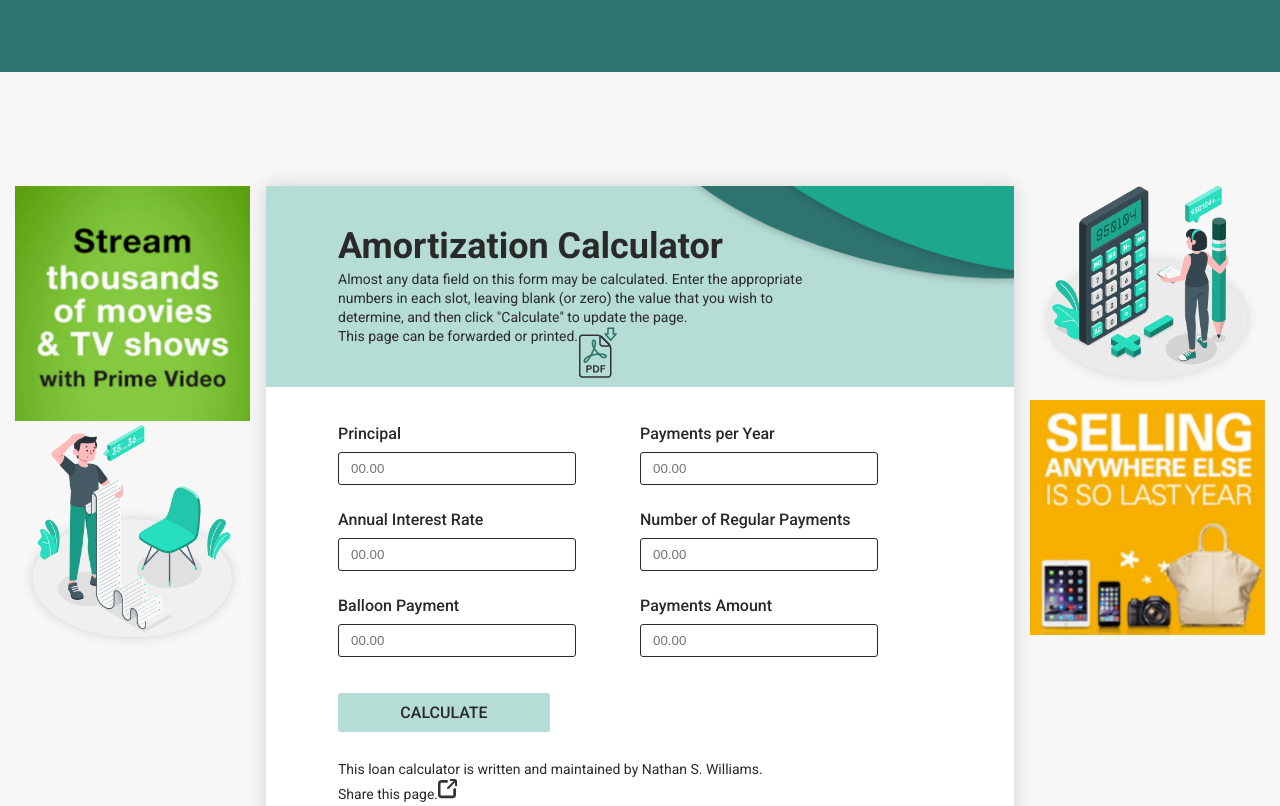
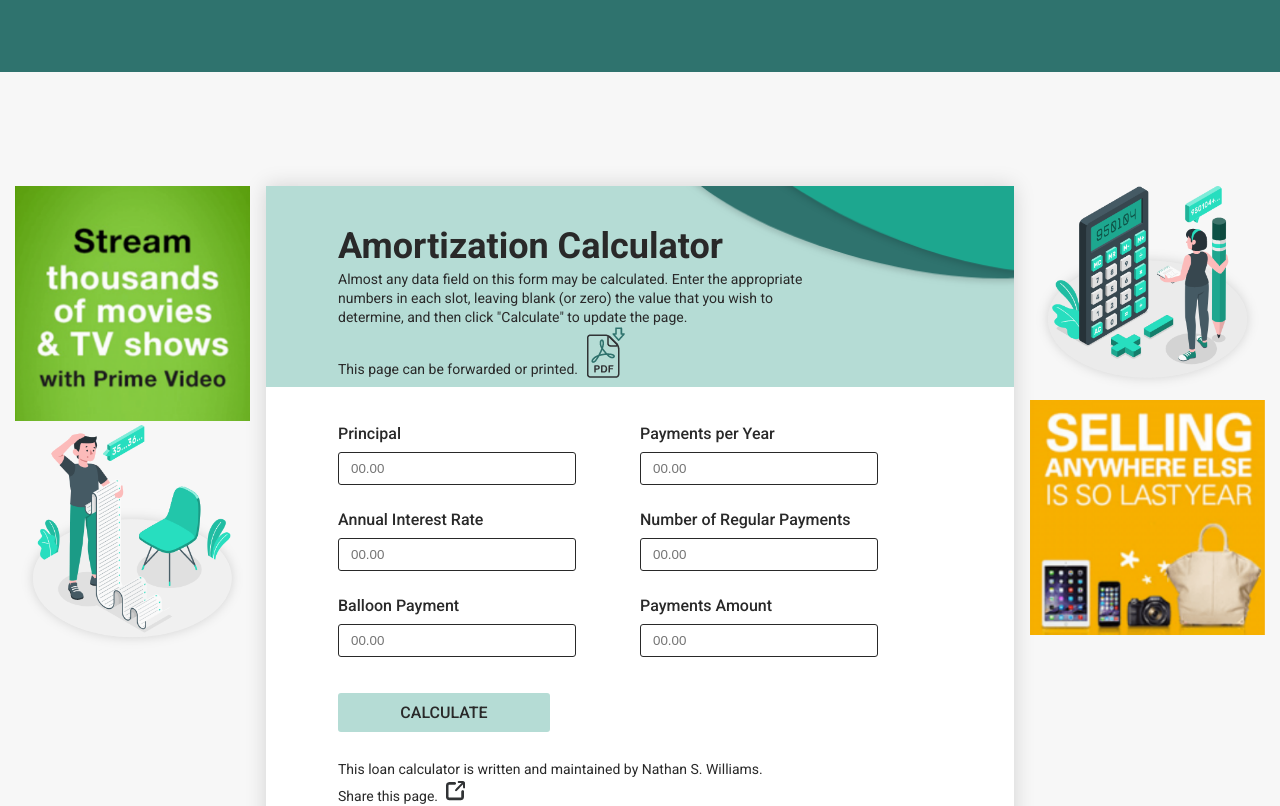
Before and after one commit to tatevkalashyan/Calculator, a React (Create React App) app: page / in a window 1280 px wide. Shown: the top 806 px of the page. Built offline with nearby package versions, Linux system fonts and the light colour scheme; no server answers.

Commit message:
Bugs fixing Marine

```diff
--- a/src/components/Dashboard/FirstCol/FirstCol.js
+++ b/src/components/Dashboard/FirstCol/FirstCol.js
@@ -11,6 +11,7 @@ const FirstCol = props => {
 
     const [url, setUrl] = useState(false)
     const [video, setVideo] = useState(null)
+    const [int, setInt] = useState(null)
 
     const ended = () => {
         setVideo(null)
@@ -28,12 +29,24 @@ const FirstCol = props => {
     }, [url])
 
     useEffect(() => {
+        return () => clearInterval(int)
+    })
+
+    useEffect(() => {
         if (props.videoUrl.length !== 0) {
             setUrl(true)
             setVideo(
                 <video onEnded={ended} autoPlay muted>
                     <source src={props.videoUrl[Math.floor(Math.random() * props.videoUrl.length)]} type="video/mp4" />
                 </video>)
+            setInt(setInterval(() => {
+                setVideo(
+                    <video onEnded={ended} autoPlay muted>
+                        <source src={props.videoUrl[Math.floor(Math.random() * props.videoUrl.length)]} type="video/mp4" />
+                    </video>)
+            }, 30000))
+        } else {
+            setVideo(null)
         }
     }, [props.videoUrl])
 
--- a/src/components/Dashboard/LastCol/LastCol.js
+++ b/src/components/Dashboard/LastCol/LastCol.js
@@ -11,6 +11,7 @@ import './LastCol.scss'
 const LastCol = props => {
     const [url, setUrl] = useState(false)
     const [video, setVideo] = useState(null)
+    const [int, setInt] = useState(null)
 
     const ended = () => {
         setVideo(null)
@@ -34,6 +35,14 @@ const LastCol = props => {
                 <video onEnded={ended} autoPlay muted>
                     <source src={props.videoUrl[Math.floor(Math.random() * props.videoUrl.length)]} type="video/mp4" />
                 </video>)
+            setInt(setInterval(() => {
+                setVideo(
+                    <video onEnded={ended} autoPlay muted>
+                        <source src={props.videoUrl[Math.floor(Math.random() * props.videoUrl.length)]} type="video/mp4" />
+                    </video>)
+            }, 30000))
+        } else {
+            setVideo(null)
         }
     }, [props.videoUrl])
 
--- a/src/components/Dashboard/Main/Main.js
+++ b/src/components/Dashboard/Main/Main.js
@@ -24,16 +24,18 @@ const Main = props => {
 
     return (
         <div className="Main flex-1 main-col">
-            <div className="main-col--header">
+            <div className="Main-Title main-col--header">
                 <h2>Amortization Calculator</h2>
                 <p>Almost any data field on this form may be calculated. Enter the appropriate numbers in each slot,
                     leaving blank (or zero) the value that you wish to determine, and then click "Calculate" to update the page.</p>
-                <p className="d-flex align-items-center">This page can be forwarded or printed.<img src={PdfLogo} alt="pdfLogo" /></p>
+                <div>
+                    <p className="d-flex align-items-center">This page can be forwarded or printed.</p><img src={PdfLogo} alt="pdfLogo" />
+                </div>
             </div>
             <Form setIsClicked={setIsClicked} />
             <div className="info-share">
                 <p>This loan calculator is written and maintained by Nathan S. Williams.</p>
-                <p>Share this page.<img onMouseOver={() => setIsOver(true)} src={Share} alt="share" /></p>
+                <p>Share this page.<img onMouseLeave={() => setIsOver(false)} onMouseOver={() => setIsOver(true)} src={Share} alt="share" /></p>
             </div>
             {isHover &&
                 <div className='Main-Icons'>
--- a/src/components/Dashboard/Main/Main.scss
+++ b/src/components/Dashboard/Main/Main.scss
@@ -2,6 +2,19 @@
     flex: 3;
     position: relative;
     padding-bottom: 36px;
+
+    &-Title {
+        >div {
+            width: 100%;
+            height: auto;
+            display: flex;
+            align-items: flex-end;
+
+            >img {
+                margin-left: 8px;
+            }
+        }
+    }
 
     > p {
         text-align: left;
--- a/src/components/Dashboard/MainContent.scss
+++ b/src/components/Dashboard/MainContent.scss
@@ -76,6 +76,11 @@ $textColor: #292929;
         margin: 0;
         font: 400 14px/19px Roboto;
         color: $textColor;
+
+        >img {
+          margin-left: 8px;
+          margin-top: 2px;
+        }
       }
     }
   }
```
Also changed, not shown: 16 other files (tests, documents, lock files or other folders).
